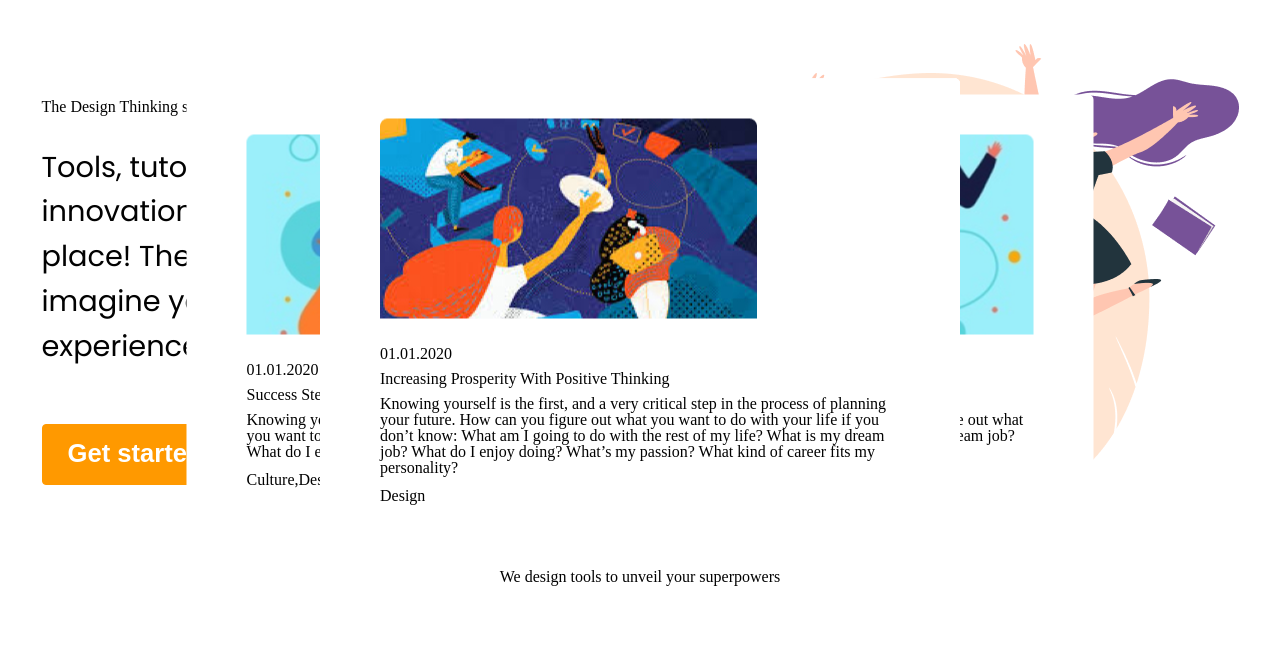
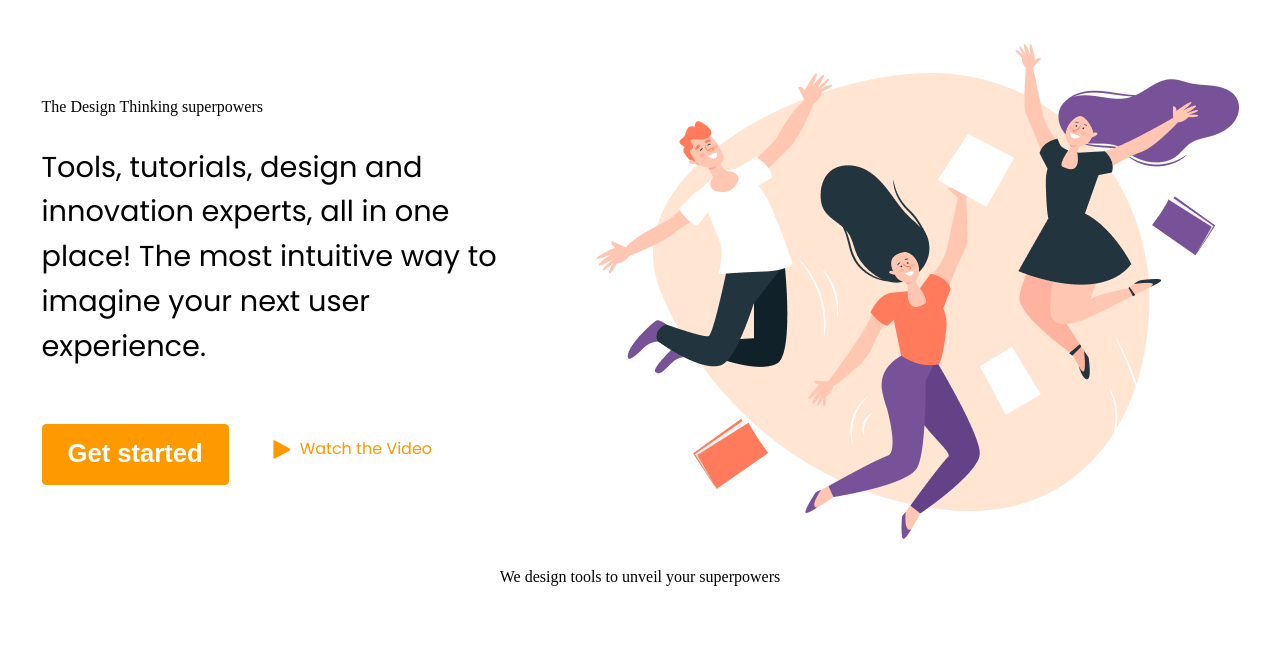
Before and after one commit to Polchaninova/workshop-js, a website built with Parcel: page index.html in a window 1280 px wide. Shown: the part 89-741 px from the top of the page. Built offline with nearby package versions, Linux system fonts and the light colour scheme; a script that the page names is missing.

Commit message:
feat: setting  sass  and added start folder

```diff
--- a/index.html
+++ b/index.html
@@ -124,12 +124,7 @@
                 <button class="tag tag_bordered" data-filter="culture">Culture</button>
                 <button class="tag tag_bordered" data-filter="design">Design</button>
             </div>
-            <ul class="gallery">
-
-            </ul>
-
             <div id="modalCard" class="modal"></div>
-
             <div id="modalForm" class="modal">
                 <div class="modal-content">
                     <form action="#" class="modal-form" data-netlify="true" id="form">
--- a/src/js/script.js
+++ b/src/js/script.js
@@ -134,26 +134,3 @@ function renderModalCard({ urlToImage, title, tags, content, date }) {
                     <div class="strategy__tags tags modal-strategy__tag">${tags}</div>
                     </div>`
 }
-
-console.log(productCards);
-const galleryItemsContainer = document.querySelector(".gallery");
-const cardsMarkup = createGalleryItemsMarkup(productCards);
-
-galleryItemsContainer.insertAdjacentHTML("beforeend", cardsMarkup);
-function createGalleryItemsMarkup(galleryItems) {
-    return galleryItems.map(({ urlToImage, title, tags, content, date }) => {
-        return `
-            <li class="modal-content gallery__item">
-                 <a class="gallery__link" href="${urlToImage}">
-                  <img id="modalCardImg" class="strategy__image" src="${urlToImage}" alt="strategy">
-                    <p id="modalCardData" class="modal-strategy-data">${date}</p>
-                    <h2 id="modalCardName" class="modal-strategy-name">${title}</h2>
-                    <p id="modalCardDescription" class="modal-strategy-description">${content}</p>
-                    <div class="strategy__tags tags modal-strategy__tag">${tags}</div>
-                    </a> </li>`
-
-    }).join("")
-}
-// Usage
-// const lightbox = new SimpleLightbox('.gallery__item a', { /* options */ });
-const gallery__item = new SimpleLightbox('.gallery__item a');
```
Also changed, not shown: src/sass/main.scss (added, +19 -0 lines), src/sass/base/_common.scss (added), src/sass/components/_button.scss (added), src/sass/components/_logo.scss (added), src/sass/layout/_header.scss (added), src/sass/utils/_variable.scss (added), 1 other file. Lines whose indentation alone changed are shown as unchanged.
